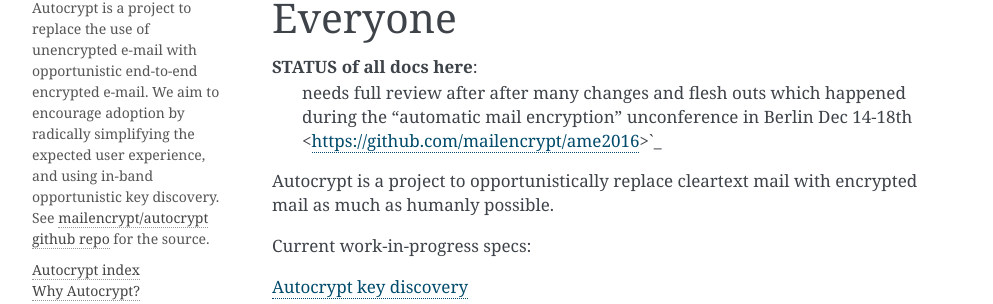
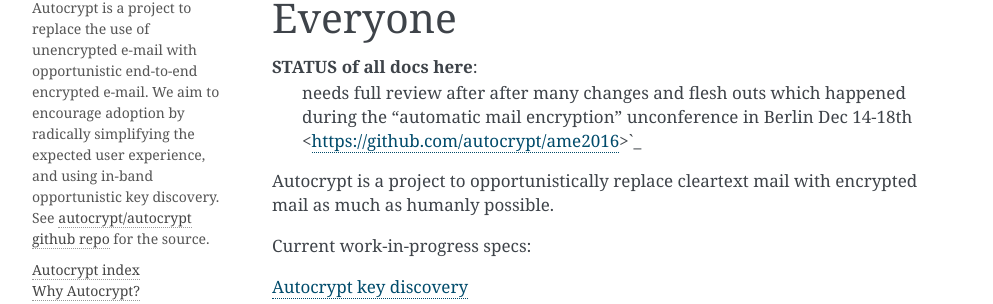
Before and after one commit to autocrypt/autocrypt, a Sphinx documentation site: the page built from doc/index.rst, in a window 1280 px wide. Shown: the part 97-401 px from the top of the page, without its empty margins (148-1141 px from the left). Built offline with Sphinx 7.4.7, drawn with Linux system fonts in a browser that asks for light colours.

Commit message:
move from mailencrypt to autocrypt

```diff
--- a/doc/_static/globaltoc.html
+++ b/doc/_static/globaltoc.html
@@ -5,7 +5,7 @@
   <li><a href="{{ pathto('multi-device') }}">multi-device handling</a></li>
   <li><a href="{{ pathto('mua-requirements') }}">MUA requirements</a></li>
   <li><a href="{{ pathto('mua-state') }}">MUA state</a></li>
-  <li><a href="https://github.com/mailencrypt/autocrypt">repository for these docs</a></li>
+  <li><a href="https://github.com/autocrypt/autocrypt">repository for these docs</a></li>
 </ul>
 
   {{ toc }}
--- a/doc/_templates/sidebarintro.html
+++ b/doc/_templates/sidebarintro.html
@@ -4,6 +4,6 @@
   opportunistic end-to-end encrypted e-mail.  We aim to encourage
   adoption by radically simplifying the expected user experience, and
   using in-band opportunistic key discovery.
-  See <a href="https://github.com/mailencrypt/autocrypt/">mailencrypt/autocrypt
+  See <a href="https://github.com/autocrypt/autocrypt/">autocrypt/autocrypt
   github repo</a> for the source.
 </p>
--- a/doc/index.rst
+++ b/doc/index.rst
@@ -4,7 +4,7 @@
 **STATUS of all docs here**:
  needs full review after after many changes and flesh outs
  which happened during the "automatic mail
- encryption" unconference in Berlin Dec 14-18th <https://github.com/mailencrypt/ame2016>`_
+ encryption" unconference in Berlin Dec 14-18th <https://github.com/autocrypt/ame2016>`_
 
 Autocrypt is a project to opportunistically replace cleartext mail
 with encrypted mail as much as humanly possible.
--- a/doc/key-formats.rst
+++ b/doc/key-formats.rst
@@ -67,7 +67,7 @@
 Accidental or malicious uploading of keys with associated email
 addresses should be prevented by introducing a flag at the keys that
 says that keyservers shouldn't accept it.  See `issue #7
-<https://github.com/mailencrypt/inbome/issues/7>`_.
+<https://github.com/autocrypt/inbome/issues/7>`_.
 
 
 **For current OpenPGP users**
```
